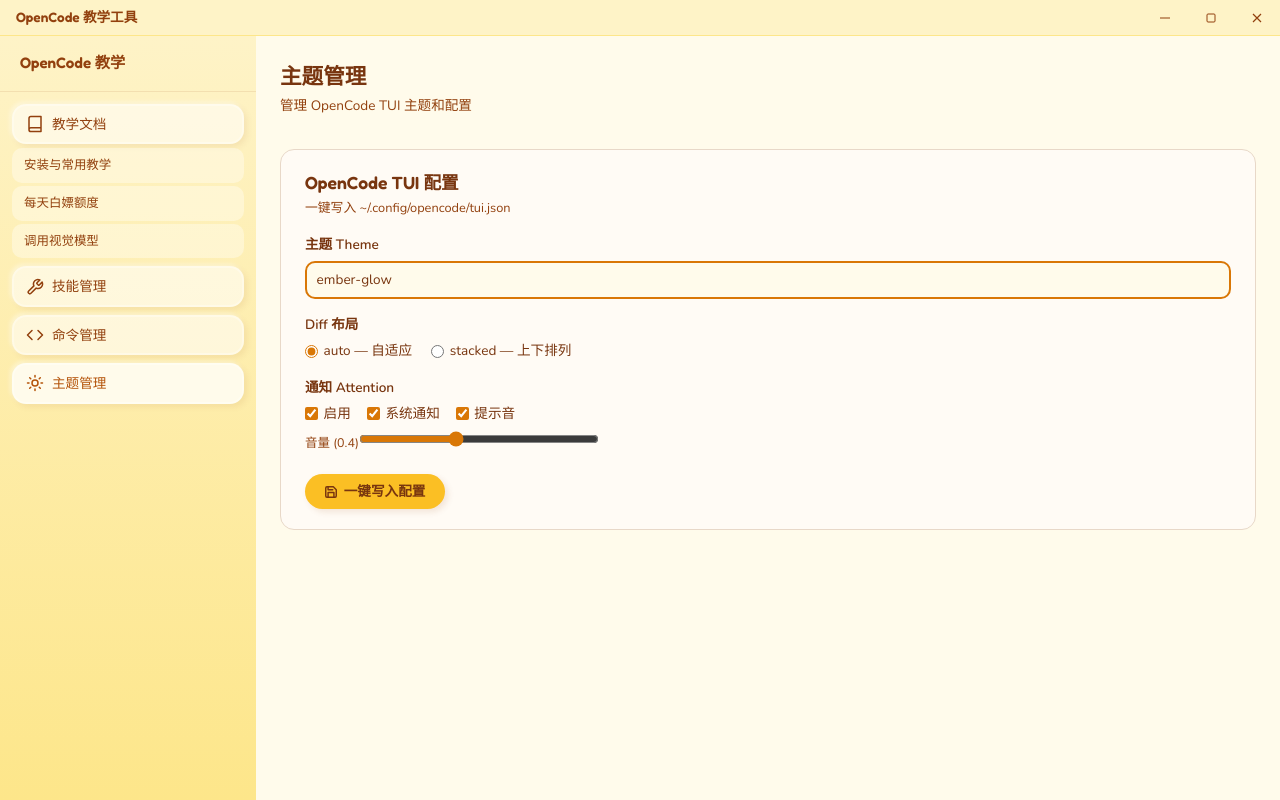
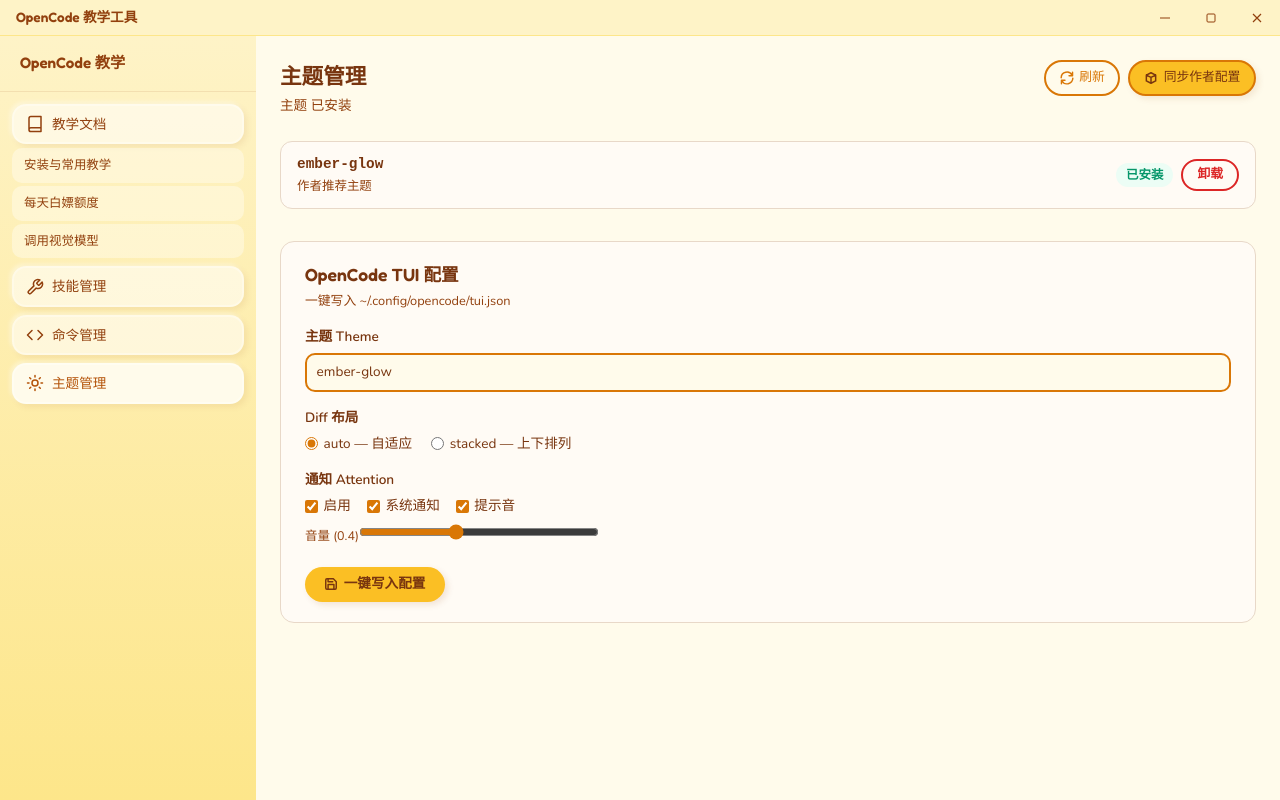
Before and after one commit to zjy1020/OpenCode-Teaching-and-Configuration, a Vue app: page /themes in a window 1280 px wide. Built offline with nearby package versions, Linux system fonts and the light colour scheme; the HTML template or start-up script is replaced by a standard one.

Commit message:
feat: 主题管理页改为扫描+导入/卸载模式，新增同步作者配置按钮

```diff
--- a/src/lib/tauri.ts
+++ b/src/lib/tauri.ts
@@ -47,6 +47,10 @@
     case 'read_tui_config': return { theme: 'ember-glow', diff_style: 'auto', attention: { enabled: true, notifications: true, sound: true, volume: 0.4 } } as T
     case 'write_tui_config': return undefined as T
     case 'list_embedded_themes': return ['ember-glow'] as T
+    case 'check_theme_installed': return true as T
+    case 'import_theme': return undefined as T
+    case 'remove_theme': return undefined as T
+    case 'sync_author_config': return undefined as T
     default: throw new Error(`Unknown command: ${cmd}`)
   }
 }
--- a/src/pages/ThemesPage.vue
+++ b/src/pages/ThemesPage.vue
@@ -1,5 +1,67 @@
 <script setup lang="ts">
+import { ref, onMounted } from 'vue'
 import TuiConfigForm from '../components/TuiConfigForm.vue'
+import { invoke } from '../lib/tauri'
+
+const installed = ref(false)
+const scanning = ref(true)
+const working = ref(false)
+const error = ref('')
+
+onMounted(async () => {
+  await check()
+})
+
+async function check() {
+  scanning.value = true
+  error.value = ''
+  try {
+    installed.value = await invoke<boolean>('check_theme_installed')
+  } catch (e: any) {
+    error.value = String(e)
+  } finally {
+    scanning.value = false
+  }
+}
+
+async function handleImport() {
+  working.value = true
+  error.value = ''
+  try {
+    await invoke('import_theme')
+    installed.value = true
+  } catch (e: any) {
+    error.value = String(e)
+  } finally {
+    working.value = false
+  }
+}
+
+async function handleRemove() {
+  working.value = true
+  error.value = ''
+  try {
+    await invoke('remove_theme')
+    installed.value = false
+  } catch (e: any) {
+    error.value = String(e)
+  } finally {
+    working.value = false
+  }
+}
+
+async function handleSync() {
+  working.value = true
+  error.value = ''
+  try {
+    await invoke('sync_author_config')
+    installed.value = true
+  } catch (e: any) {
+    error.value = String(e)
+  } finally {
+    working.value = false
+  }
+}
 </script>
 
 <template>
@@ -7,9 +69,48 @@
     <div class="page-header">
       <div>
         <h2 class="page-title">主题管理</h2>
-        <p class="page-desc">管理 OpenCode TUI 主题和配置</p>
+        <p class="page-desc" v-if="!scanning">
+          主题 {{ installed ? '已安装' : '未导入' }}
+        </p>
+      </div>
+      <div class="toolbar">
+        <button class="toolbar-btn" :disabled="scanning || working" @click="check">
+          <svg width="14" height="14" viewBox="0 0 24 24" fill="none" stroke="currentColor" stroke-width="2.5" stroke-linecap="round" stroke-linejoin="round"><path d="M21.5 2v6h-6M2.5 22v-6h6M2 11.5a10 10 0 0 1 18.8-4.3M22 12.5a10 10 0 0 1-18.8 4.2"/></svg>
+          刷新
+        </button>
+        <button class="toolbar-btn primary" :disabled="scanning || working" @click="handleSync">
+          <svg width="14" height="14" viewBox="0 0 24 24" fill="none" stroke="currentColor" stroke-width="2.5" stroke-linecap="round" stroke-linejoin="round"><path d="M20 7l-8-4-8 4m16 0l-8 4m8-4v10l-8 4m0-10L4 7m8 4v10M4 7v10l8 4"/></svg>
+          同步作者配置
+        </button>
       </div>
     </div>
+
+    <div v-if="error" class="error-banner">{{ error }}</div>
+
+    <p v-if="scanning" class="loading-text">扫描中...</p>
+
+    <div v-else class="theme-card">
+      <div class="theme-info">
+        <span class="theme-name">ember-glow</span>
+        <span class="theme-desc">作者推荐主题</span>
+      </div>
+      <div class="theme-actions">
+        <span v-if="installed" class="badge-installed">已安装</span>
+        <button
+          v-if="!installed"
+          class="action-btn import"
+          :disabled="working"
+          @click="handleImport"
+        >导入</button>
+        <button
+          v-if="installed"
+          class="action-btn remove"
+          :disabled="working"
+          @click="handleRemove"
+        >卸载</button>
+      </div>
+    </div>
+
     <TuiConfigForm />
   </div>
 </template>
@@ -34,4 +135,125 @@
   color: #92400e;
   margin: 0;
 }
+.toolbar {
+  display: flex;
+  gap: 0.5rem;
+  flex-shrink: 0;
+}
+.toolbar-btn {
+  display: inline-flex;
+  align-items: center;
+  gap: 0.35rem;
+  padding: 0.4rem 0.85rem;
+  border-radius: 20px;
+  font-family: 'Nunito', sans-serif;
+  font-size: 0.8rem;
+  font-weight: 500;
+  border: 2px solid #d97706;
+  background: transparent;
+  color: #d97706;
+  cursor: pointer;
+  transition: all 0.15s;
+  white-space: nowrap;
+}
+.toolbar-btn:hover:not(:disabled) {
+  background: #fef3c7;
+}
+.toolbar-btn:disabled {
+  opacity: 0.4;
+  cursor: not-allowed;
+}
+.toolbar-btn.primary {
+  background: #fbbf24;
+  color: #78350f;
+  box-shadow: 3px 3px 6px rgba(146, 64, 14, 0.1);
+}
+.toolbar-btn.primary:hover:not(:disabled) {
+  opacity: 0.85;
+}
+.loading-text {
+  font-family: 'Nunito', sans-serif;
+  font-size: 0.9rem;
+  color: #b45309;
+}
+.error-banner {
+  font-family: 'Nunito', sans-serif;
+  font-size: 0.85rem;
+  color: #dc2626;
+  background: #fef2f2;
+  border: 1px solid #fca5a5;
+  border-radius: 10px;
+  padding: 0.5rem 1rem;
+  margin-bottom: 1rem;
+}
+.theme-card {
+  display: flex;
+  align-items: center;
+  justify-content: space-between;
+  padding: 0.75rem 1rem;
+  background: #fffbf5;
+  border: 1px solid #e8d8c8;
+  border-radius: 12px;
+  margin-bottom: 0.5rem;
+}
+.theme-info {
+  display: flex;
+  flex-direction: column;
+  gap: 2px;
+}
+.theme-name {
+  font-family: 'JetBrains Mono', 'Fira Code', monospace;
+  font-size: 0.9rem;
+  font-weight: 600;
+  color: #78350f;
+}
+.theme-desc {
+  font-family: 'Nunito', sans-serif;
+  font-size: 0.78rem;
+  color: #92400e;
+}
+.theme-actions {
+  display: flex;
+  align-items: center;
+  gap: 0.5rem;
+}
+.badge-installed {
+  font-family: 'Nunito', sans-serif;
+  font-size: 0.78rem;
+  font-weight: 600;
+  color: #059669;
+  background: #ecfdf5;
+  padding: 3px 10px;
+  border-radius: 12px;
+}
+.action-btn {
+  font-family: 'Nunito', sans-serif;
+  font-size: 0.8rem;
+  font-weight: 600;
+  padding: 4px 14px;
+  border-radius: 16px;
+  border: 2px solid;
+  cursor: pointer;
+  transition: all 0.12s;
+}
+.action-btn:disabled {
+  opacity: 0.4;
+  cursor: not-allowed;
+}
+.action-btn.import {
+  background: #fbbf24;
+  border-color: #fbbf24;
+  color: #78350f;
+}
+.action-btn.import:hover:not(:disabled) {
+  opacity: 0.85;
+}
+.action-btn.remove {
+  background: transparent;
+  border-color: #dc2626;
+  color: #dc2626;
+}
+.action-btn.remove:hover:not(:disabled) {
+  background: #fef2f2;
+}
 </style>
```
Also changed, not shown: 1 other file (tests, documents, lock files or other folders).
